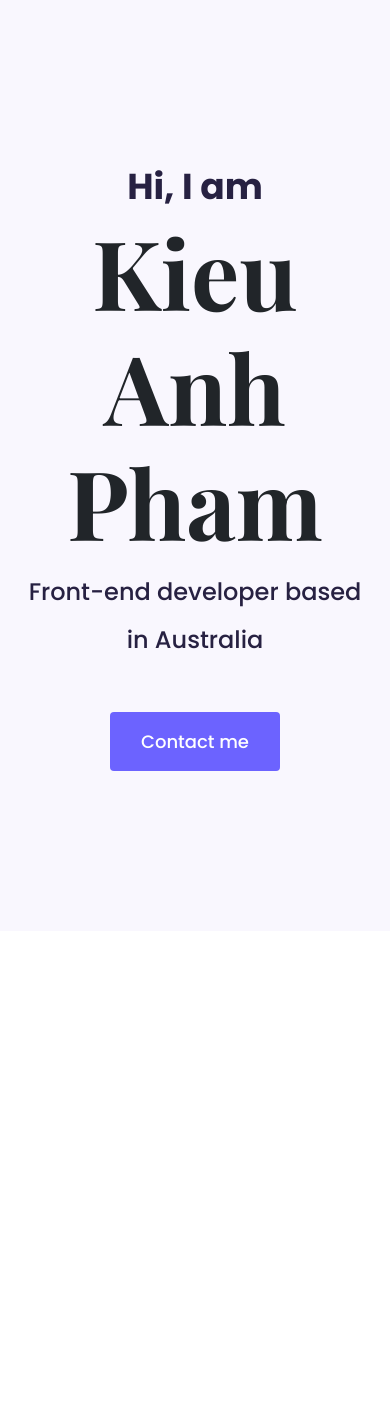
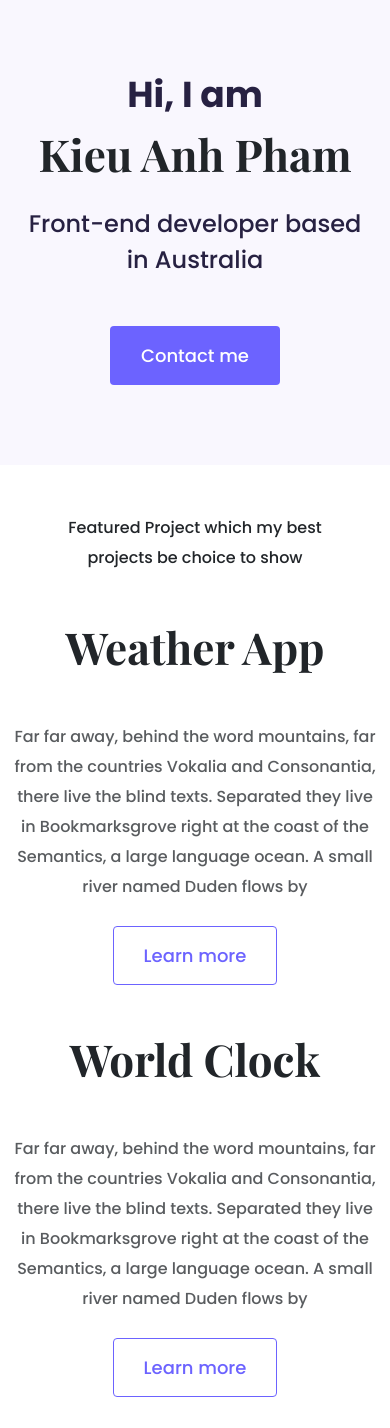
Before and after one commit to kieuanhphamm/portfolio-project, a plain HTML site: page index.html in a window 390 px wide. Shown: the top 1428 px of the page. Before the commit the page ends 931 px from the top, so only its background shows below. Drawn offline with nearby package versions, Linux system fonts and the light colour scheme.

Commit message:
Integrate homepage content design

```diff
--- a/index.html
+++ b/index.html
@@ -36,5 +36,94 @@
       <h2 class="mb-5">Front-end developer based in Australia</h2>
       <a href="#" class="btn btn-branding">Contact me</a>
     </div>
+    <p class="text-center m-5">
+      Featured Project which my best projects be choice to show
+    </p>
+    <div class="container">
+      <div class="row mb-5">
+        <div class="col d-none d-lg-block">
+          <img
+            src="images/weather-app.jpg"
+            alt="weather-app"
+            class="img-fluid"
+          />
+        </div>
+        <div class="col">
+          <div class="project-description">
+            <h2 class="mb-5">Weather App</h2>
+            <p class="mb-4 text-muted">
+              Far far away, behind the word mountains, far from the countries
+              Vokalia and Consonantia, there live the blind texts. Separated
+              they live in Bookmarksgrove right at the coast of the Semantics, a
+              large language ocean. A small river named Duden flows by
+            </p>
+            <a href="#" class="btn btn-branding-outline">Learn more</a>
+          </div>
+        </div>
+      </div>
+      <div class="row mb-5">
+        <div class="col">
+          <div class="project-description">
+            <h2 class="mb-5">World Clock</h2>
+            <p class="mb-4 text-muted">
+              Far far away, behind the word mountains, far from the countries
+              Vokalia and Consonantia, there live the blind texts. Separated
+              they live in Bookmarksgrove right at the coast of the Semantics, a
+              large language ocean. A small river named Duden flows by
+            </p>
+            <a href="#" class="btn btn-branding-outline">Learn more</a>
+          </div>
+        </div>
+        <div class="col d-none d-lg-block">
+          <img
+            src="images/world-clock.jpg"
+            alt="world-clock"
+            class="img-fluid"
+          />
+        </div>
+      </div>
+      <div class="row mb-5">
+        <div class="col d-none d-lg-block">
+          <img
+            src="images/traveling-project.jpg"
+            alt="traveling-project"
+            class="img-fluid"
+          />
+        </div>
+        <div class="col">
+          <div class="project-description">
+            <h2 class="mb-5">Traveling Project</h2>
+            <p class="mb-4 text-muted">
+              Far far away, behind the word mountains, far from the countries
+              Vokalia and Consonantia, there live the blind texts. Separated
+              they live in Bookmarksgrove right at the coast of the Semantics, a
+              large language ocean. A small river named Duden flows by
+            </p>
+            <a href="#" class="btn btn-branding-outline">Learn more</a>
+          </div>
+        </div>
+      </div>
+      <div class="row mb-5">
+        <div class="col">
+          <div class="project-description">
+            <h2 class="mb-5">Banh Mi Project</h2>
+            <p class="mb-4 text-muted">
+              Far far away, behind the word mountains, far from the countries
+              Vokalia and Consonantia, there live the blind texts. Separated
+              they live in Bookmarksgrove right at the coast of the Semantics, a
+              large language ocean. A small river named Duden flows by
+            </p>
+            <a href="#" class="btn btn-branding-outline">Learn more</a>
+          </div>
+        </div>
+        <div class="col d-none d-lg-block">
+          <img
+            src="images/banh-mi-project.jpg"
+            alt="banh-mi-project"
+            class="img-fluid"
+          />
+        </div>
+      </div>
+    </div>
   </body>
 </html>
--- a/styles/portfolio.css
+++ b/styles/portfolio.css
@@ -10,11 +10,19 @@ h1 {
   font-family: var(--heading-font-family);
   font-weight: bold;
   font-size: 96px;
+  line-height: 1.5;
 }
 
 p {
   font-family: var(--default-font-family);
   font-weight: normal;
+  font-size: 16px;
+  line-height: 30px;
+}
+
+h2 {
+  font-family: var(--heading-font-family);
+  font-size: 64px;
 }
 
 .hero {
@@ -34,7 +42,7 @@ p {
   font-family: var(--default-font-family);
   font-weight: normal;
   font-size: 24px;
-  line-height: 2;
+  line-height: 1.5;
   color: #272142;
 }
 
@@ -47,3 +55,37 @@ p {
   padding: 15px 30px;
   font-family: var(--default-font-family);
 }
+
+.btn-branding-outline {
+  color: var(--branding-color);
+  border: 1px solid var(--branding-color);
+  border-radius: 4px;
+  font-size: 18px;
+  line-height: 27px;
+  padding: 15px 30px;
+  font-family: var(--default-font-family);
+}
+
+.project-description {
+  padding: 120px 60px;
+}
+
+@media (max-width: 900px) {
+  h1 {
+    font-size: 44px;
+    line-height: 2;
+  }
+
+  h2 {
+    font-size: 44px;
+  }
+
+  .hero {
+    padding: 80px 20px;
+  }
+
+  .project-description {
+    padding: 0;
+    text-align: center;
+  }
+}
```
Also changed, not shown: 1 other file.
